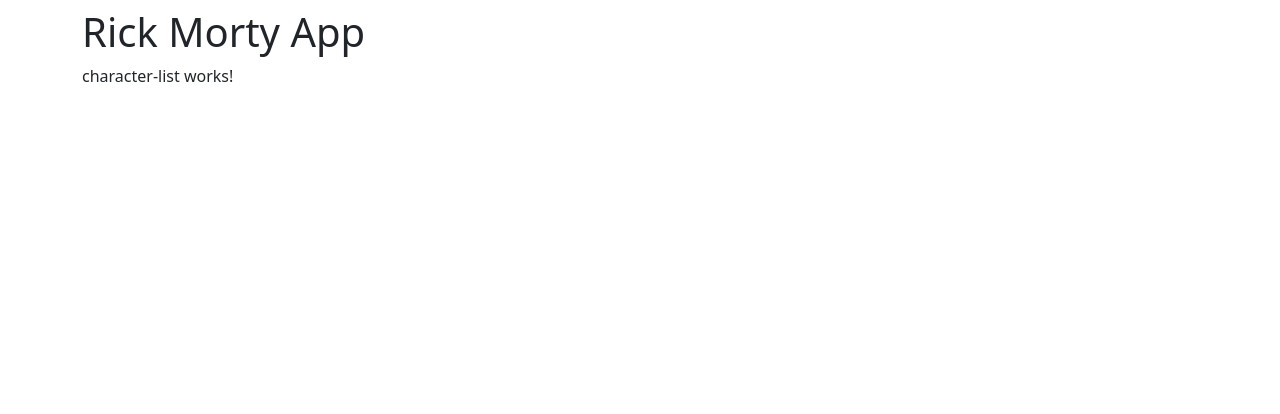
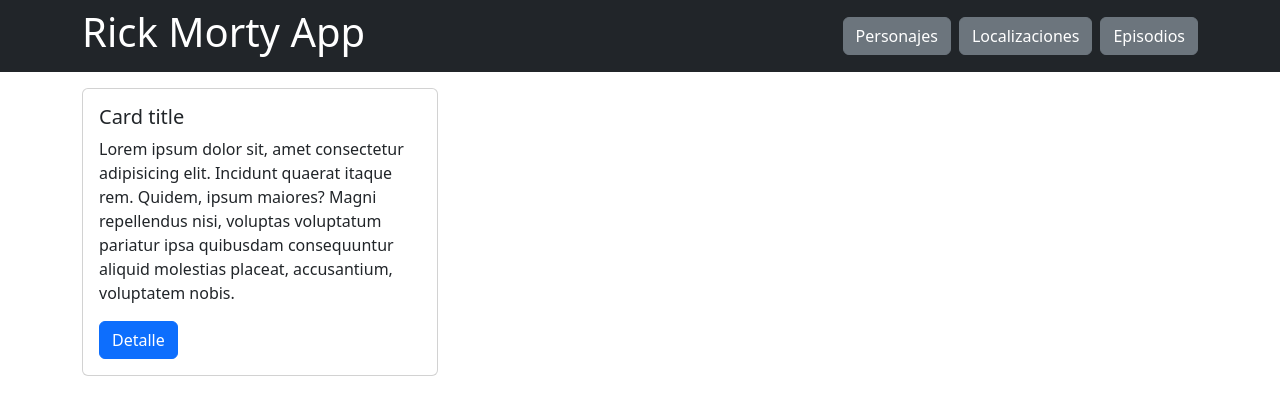
Before and after one commit to AngelTravieso/angular-rick-morty, an Angular app: page / in a window 1280 px wide. Shown: the top 414 px of the page. Built offline with nearby package versions, Linux system fonts and the light colour scheme.

Commit message:
Navbar component creado

```diff
--- a/src/app/app.component.html
+++ b/src/app/app.component.html
@@ -1,3 +1,7 @@
-<h1>Rick Morty App</h1>
+<!-- Navbar -->
+<app-navbar></app-navbar>
 
-<character-list></character-list>
+
+<div class="container mt-3">
+    <character-list></character-list>
+</div>
--- a/src/app/app.module.ts
+++ b/src/app/app.module.ts
@@ -3,6 +3,7 @@
 
 import { AppComponent } from './app.component';
 import { CharactersModule } from './characters/characters.module';
+import { SharedModule } from './shared/shared.module';
 
 @NgModule({
   declarations: [
@@ -11,6 +12,7 @@
   imports: [
     BrowserModule,
     CharactersModule,
+    SharedModule,
   ],
   providers: [],
   bootstrap: [AppComponent]
--- a/src/app/characters/components/character-list/character-list.component.html
+++ b/src/app/characters/components/character-list/character-list.component.html
@@ -1 +1,13 @@
-<p>character-list works!</p>
+<div class="row">
+    <div class="col-sm-6 col-md-4">
+        <div class="card">
+            <!-- TODO: img -->
+            <div class="card-body">
+                <h5 class="card-title">Card title</h5>
+                <p class="card-text">Lorem ipsum dolor sit, amet consectetur adipisicing elit. Incidunt quaerat itaque rem. Quidem, ipsum maiores? Magni repellendus nisi, voluptas voluptatum pariatur ipsa quibusdam consequuntur aliquid molestias placeat, accusantium, voluptatem nobis.</p>
+                <a href="#" class="btn btn-primary">Detalle</a>
+            </div>
+
+        </div>
+    </div>
+</div>
--- /dev/null
+++ b/src/app/shared/components/navbar/navbar.component.html
@@ -0,0 +1,11 @@
+<div class="bg-dark text-white">
+    <div class="container py-2 d-flex justify-content-between align-items-center">
+        <h1>Rick Morty App</h1>
+
+        <div class="navbar-btns d-flex gap-2">
+            <button class="btn btn-secondary">Personajes</button>
+            <button class="btn btn-secondary">Localizaciones</button>
+            <button class="btn btn-secondary">Episodios</button>
+        </div>
+    </div>
+</div>
--- a/src/index.html
+++ b/src/index.html
@@ -10,8 +10,6 @@
   <link href="https://cdn.jsdelivr.net/npm/bootstrap@5.3.1/dist/css/bootstrap.min.css" rel="stylesheet" integrity="sha384-4bw+/aepP/YC94hEpVNVgiZdgIC5+VKNBQNGCHeKRQN+PtmoHDEXuppvnDJzQIu9" crossorigin="anonymous">
 </head>
 <body>
-  <div class="container mt-2">
-    <app-root></app-root>
-  </div>
+  <app-root></app-root>
 </body>
 </html>
```
Also changed, not shown: src/app/shared/components/navbar/navbar.component.ts (added, +9 -0 lines), src/app/shared/shared.module.ts (added, +18 -0 lines).
